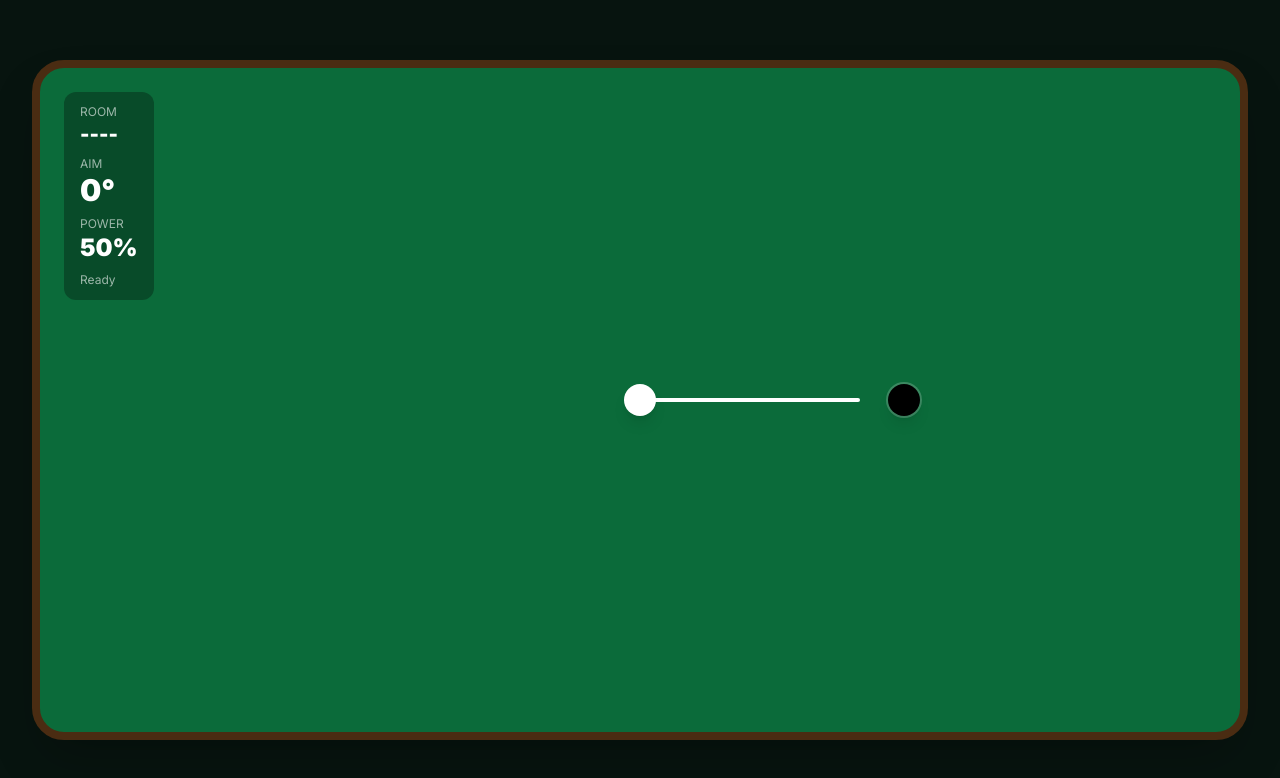
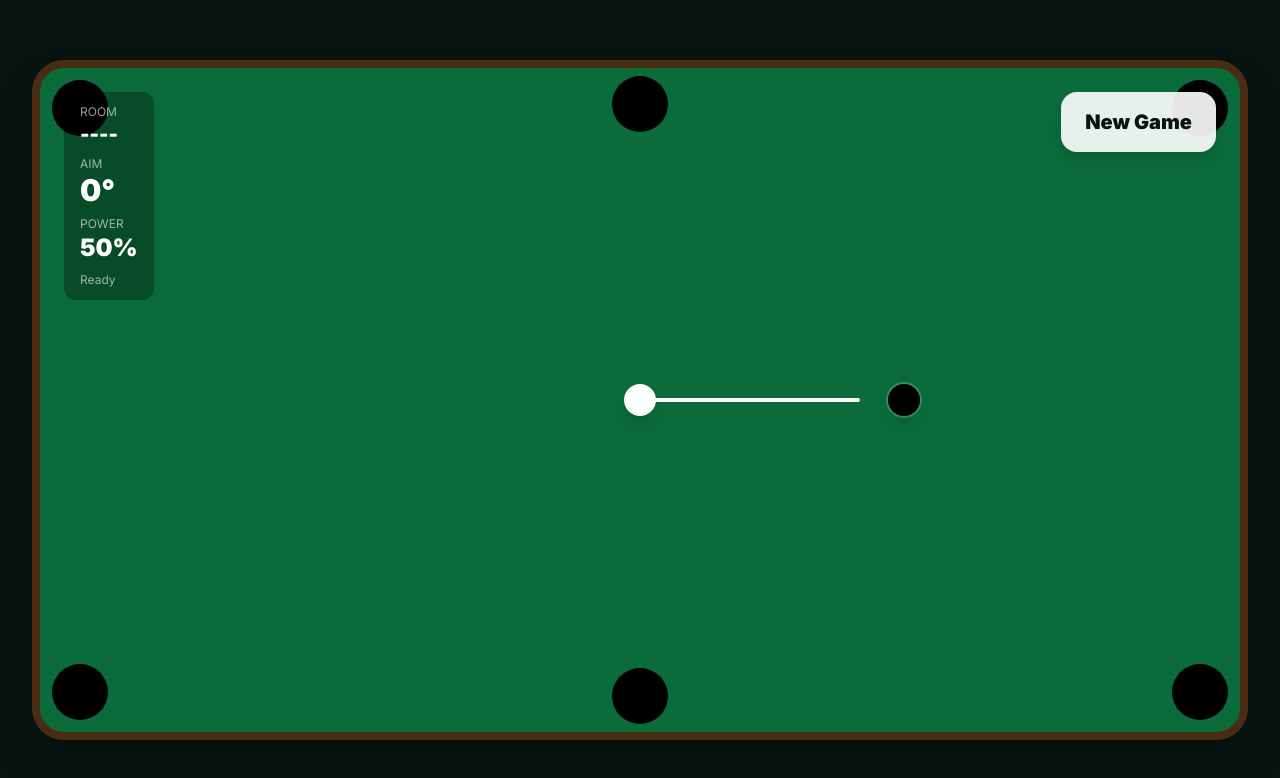
Before and after one commit to IrishDec/heiyu-digital, a Next.js app: page /pool/game in a window 1280 px wide. Shown: the top 778 px of the page. Built offline with nearby package versions, Linux system fonts and the light colour scheme; no server answers.

Commit message:
Add game reset button and visual pockets

```diff
--- a/app/pool/game/page.tsx
+++ b/app/pool/game/page.tsx
@@ -179,6 +179,23 @@ useEffect(() => {
   return (
     <main className="flex min-h-screen items-center justify-center bg-[#07140f] p-8">
       <div className="relative aspect-[1000/560] w-full max-w-7xl overflow-hidden rounded-[32px] border-8 border-[#4a2c12] bg-[#0b6b3a] shadow-2xl">
+      {/* Pockets */}
+<div className="absolute left-3 top-3 h-14 w-14 rounded-full bg-black shadow-inner" />
+<div className="absolute left-1/2 top-2 h-14 w-14 -translate-x-1/2 rounded-full bg-black shadow-inner" />
+<div className="absolute right-3 top-3 h-14 w-14 rounded-full bg-black shadow-inner" />
+
+<div className="absolute bottom-3 left-3 h-14 w-14 rounded-full bg-black shadow-inner" />
+<div className="absolute bottom-2 left-1/2 h-14 w-14 -translate-x-1/2 rounded-full bg-black shadow-inner" />
+<div className="absolute bottom-3 right-3 h-14 w-14 rounded-full bg-black shadow-inner" />
+<button
+  type="button"
+  onClick={() => {
+    window.location.href = "/pool/tv";
+  }}
+  className="absolute right-6 top-6 z-20 rounded-2xl bg-white/90 px-6 py-4 text-xl font-black text-[#07140f] shadow-lg hover:bg-white"
+>
+  New Game
+</button>
         <div className="absolute left-6 top-6 rounded-xl bg-black/30 px-4 py-3 text-white">
           <div className="text-xs uppercase text-white/60">Room</div>
           <div className="text-xl font-black">{roomPin}</div>
```
